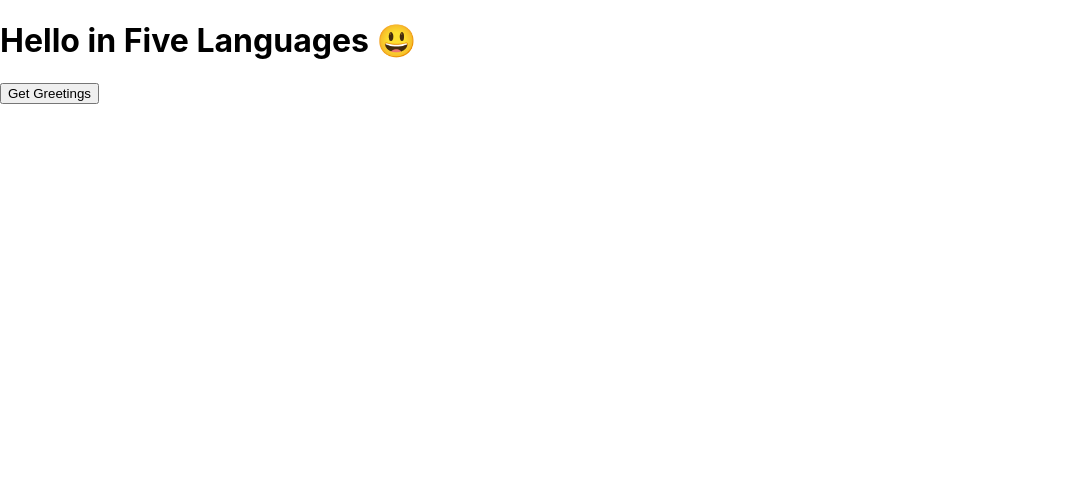
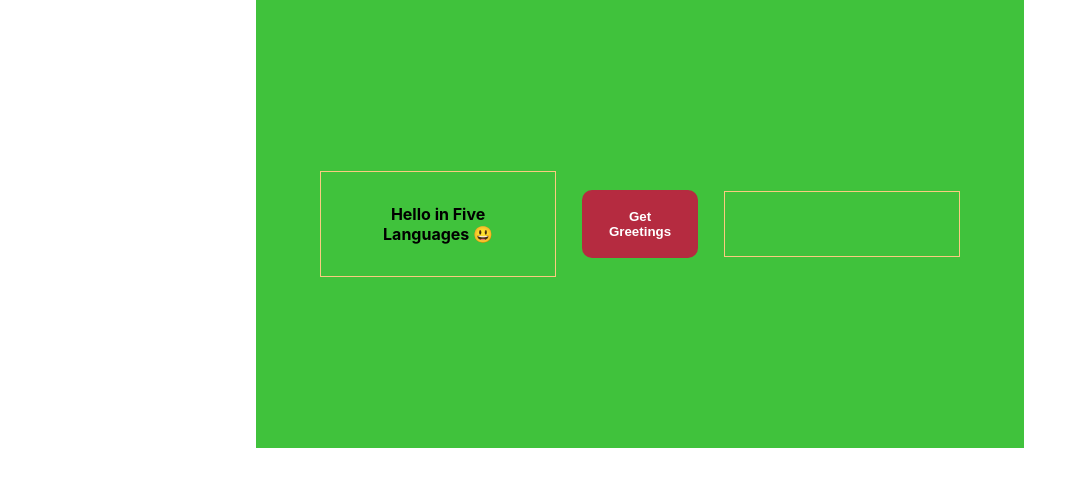
Before and after one commit to Mutalenic/hello-react-front-end, a React (Create React App) app: page / in a window 1280 px wide. Shown: the top 486 px of the page, without its empty margins (0-1087 px from the left). Built offline with nearby package versions, Linux system fonts and the light colour scheme; no server answers.

Commit message:
Add style

```diff
--- a/src/App.css
+++ b/src/App.css
@@ -2,9 +2,9 @@
   background-color: #b52b40;
   color: white;
   border: none;
-  border-radius: 3px;
-  padding: 0.5rem;
-  margin: 0 2rem;
+  border-radius: 10px;
+  padding: 3%;
+  margin:  4%;
   font-weight: bold;
 }
 
@@ -14,13 +14,15 @@
   align-items: center;
   width: 50%;
   margin: 0 auto;
-  height: 30vh;
+  padding: 5%;
+  height: 40vh;
   background-color: #40c23c;
 }
 
 .container p {
   width: 30%;
   border: 1px solid #facb80;
-  padding: 0.5rem;
+  padding: 5%;
   text-align: center;
+  font-weight: bold;
 }
--- a/src/App.js
+++ b/src/App.js
@@ -1,6 +1,7 @@
 import React from 'react';
 import { BrowserRouter as Router, Route, Routes } from 'react-router-dom';
 import HelloWorld from './components/HelloWorld';
+import './App.css';
 
 const App = () => (
   <Router>
--- a/src/components/HelloWorld.js
+++ b/src/components/HelloWorld.js
@@ -22,79 +22,11 @@ const HelloWorld = () => {
 
   return (
     <div className="container">
-      <h1>Hello in Five Languages 😃</h1>
-      <button type="button" onClick={newGreeting}>Get Greetings</button>
-      <h1 className="greeting">{state ? greetings.name : ''}</h1>
+      <p>Hello in Five Languages 😃</p>
+      <button className="refresh-button" type="button" onClick={newGreeting}>Get Greetings</button>
+      <p>{state ? greetings.name : ''}</p>
     </div>
   );
 };
 
 export default HelloWorld;
-
-// /* eslint-disable react/prop-types */
-// /* eslint-disable react/destructuring-assignment */
-// import React from 'react';
-// import { connect } from 'react-redux';
-// import { createStructuredSelector } from 'reselect';
-// import PropTypes from 'prop-types';
-
-// const GET_GREETINGS_REQUEST = 'GET_GREETINGS_REQUEST';
-// const GET_GREETINGS_SUCCESS = 'GET_GREETINGS_SUCCESS';
-
-// console.log(connect);
-// function getGreetings() {
-//   return (dispatch) => {
-//     dispatch({ type: GET_GREETINGS_REQUEST });
-
-//     return fetch('http://localhost:3000/greetings')
-//       .then((response) => response.json())
-//       .then((json) => dispatch({ type: GET_GREETINGS_SUCCESS, payload: json }));
-//   };
-// }
-
-// export function getGreetingsSuccess(json) {
-//   return {
-//     type: GET_GREETINGS_SUCCESS,
-//     json,
-//   };
-// }
-// class HelloWorld extends React.Component {
-//   render() {
-//     const { greetings } = this.props;
-//     const randomGreeting = greetings[Math.floor(Math.random() * greetings.length)];
-
-//     return (
-//       <>
-//         <div className="container">
-//           <p>
-//             Hello
-//             {this.props.greeting}
-//           </p>
-//           <button
-//             className="refresh-button"
-//             onClick={() => this.props.getGreetings()}
-//           >
-//             Click me
-//           </button>
-//           <br />
-//           <p>
-//             {randomGreeting.name}
-//             {' '}
-//           </p>
-//         </div>
-//       </>
-//     );
-//   }
-// }
-
-// HelloWorld.propTypes = {
-//   greeting: PropTypes.string,
-// };
-
-// const structuredSelector = createStructuredSelector({
-//   greetings: (state) => state.greetings,
-// });
-
-// const mapDispatchToProps = { getGreetings };
-
-// export default connect(structuredSelector, mapDispatchToProps)(HelloWorld);
```
